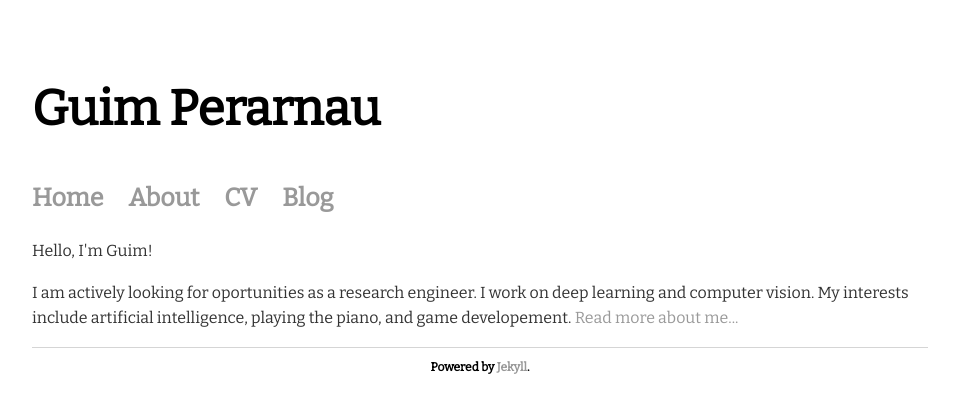
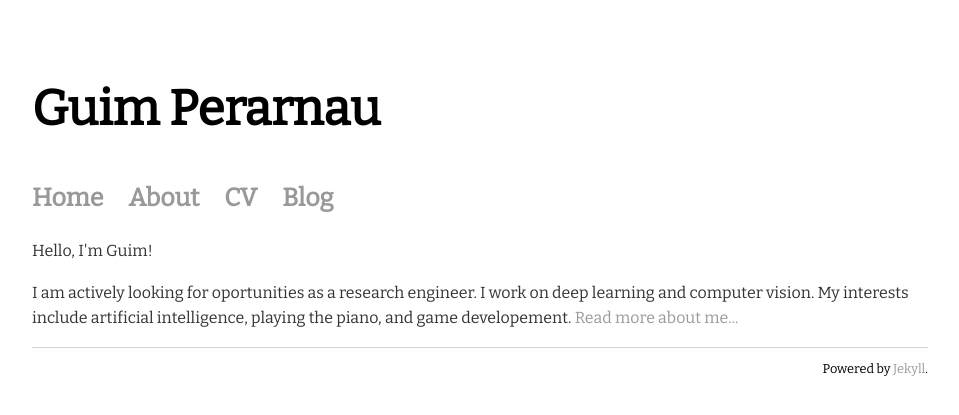
Before and after one commit to Guim3/guim3.github.io, a Jekyll site: the page built from index.html, in a window 1280 px wide. Shown: the top 415 px of the page, without its empty margins (160-1119 px from the left). Built offline with Jekyll 4.4.1, drawn with Linux system fonts in a browser that asks for light colours.

Commit message:
Update main.css

```diff
--- a/css/main.css
+++ b/css/main.css
@@ -11,13 +11,12 @@ nav ul {
     font-weight: bold;
 }
 
-footer ul {
+footer {
     font-family: Bitter;/*Monaco, Menlo, Consolas;*/
     padding: 0px;
     list-style: none;
-    font-size: 12px;
-    font-weight: bold;
-    text-align: center;
+    font-size: 13px;
+    text-align: right;
 }
 
 nav ul li, footer ul li {
```
